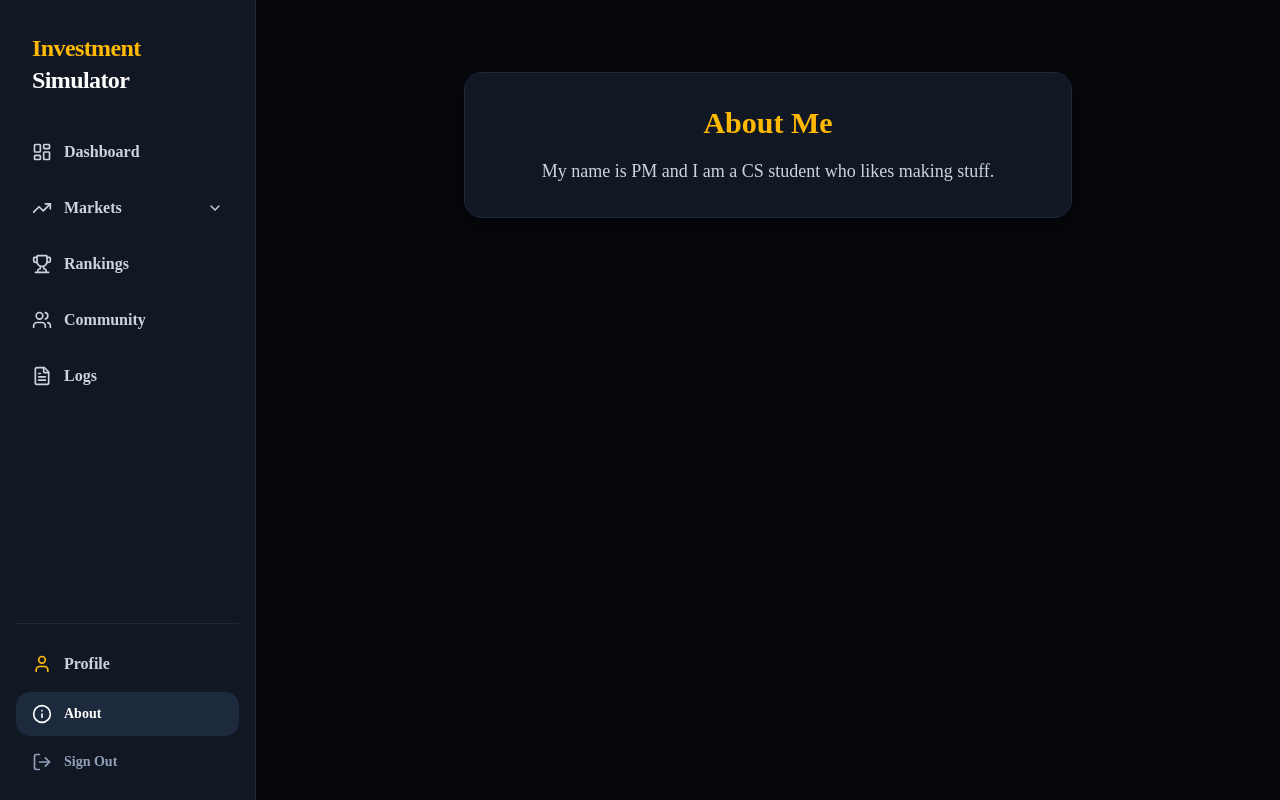
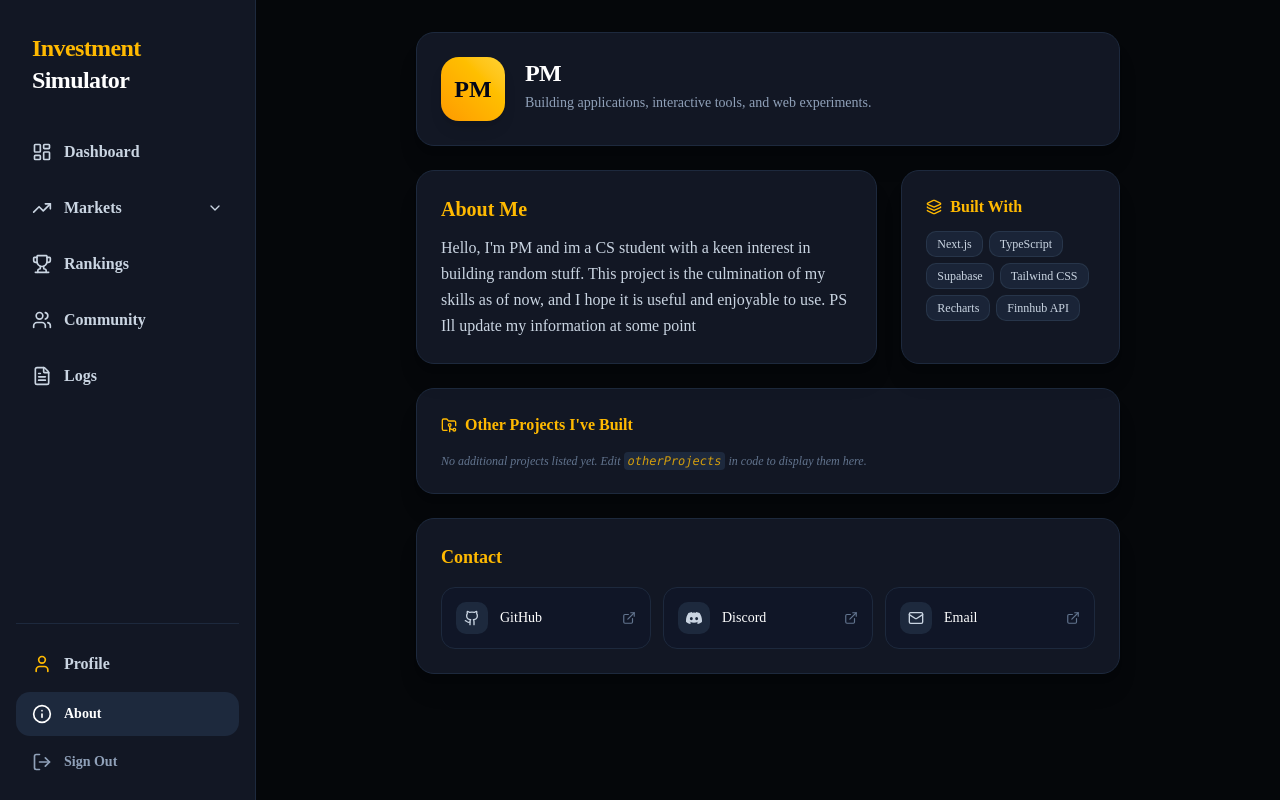
Before and after one commit to Priyansh-M/gg-investing, a Next.js app: page /about in a window 1280 px wide. Built offline with nearby package versions, Linux system fonts and the light colour scheme.

Commit message:
Final Proxy-2

```diff
--- a/app/(dashboard)/about/page.tsx
+++ b/app/(dashboard)/about/page.tsx
@@ -1,14 +1,210 @@
 import type { JSX } from 'react'
+import {
+  Mail,
+  ExternalLink,
+  Layers,
+  FolderGit2
+} from 'lucide-react'
+
+// Custom SVGs for GitHub and Discord (to prevent lucide-react brand icon missing errors)
+const GithubIcon = (props: React.SVGProps<SVGSVGElement>) => (
+  <svg
+    {...props}
+    viewBox="0 0 24 24"
+    fill="none"
+    stroke="currentColor"
+    strokeWidth="2"
+    strokeLinecap="round"
+    strokeLinejoin="round"
+  >
+    <path d="M15 22v-4a4.8 4.8 0 0 0-1-3.5c3 0 6-2 6-5.5.08-1.25-.27-2.48-1-3.5.28-1.15.28-2.35 0-3.5 0 0-1 0-3 1.5-2.64-.5-5.36-.5-8 0C6 2 5 2 5 2c-.3 1.15-.3 2.35 0 3.5A5.403 5.403 0 0 0 4 9c0 3.5 3 5.5 6 5.5-.39.49-.68 1.05-.85 1.65-.17.6-.22 1.23-.15 1.85v4" />
+    <path d="M9 18c-4.51 2-5-2-7-2" />
+  </svg>
+)
+
+const DiscordIcon = (props: React.SVGProps<SVGSVGElement>) => (
+  <svg
+    {...props}
+    viewBox="0 0 24 24"
+    fill="currentColor"
+  >
+    <path d="M20.317 4.37a19.791 19.791 0 0 0-4.885-1.515.074.074 0 0 0-.079.037c-.21.375-.444.864-.608 1.25a18.27 18.27 0 0 0-5.487 0 12.64 12.64 0 0 0-.617-1.25.077.077 0 0 0-.079-.037A19.736 19.736 0 0 0 3.677 4.37a.07.07 0 0 0-.032.027C.533 9.046-.32 13.58.099 18.057a.082.082 0 0 0 .031.057 19.9 19.9 0 0 0 5.993 3.03.078.078 0 0 0 .084-.028c.462-.63.874-1.295 1.226-1.994.021-.041.001-.09-.041-.106a13.107 13.107 0 0 1-1.872-.892.077.077 0 0 1-.008-.128c.126-.093.252-.19.372-.287a.075.075 0 0 1 .078-.01c3.927 1.793 8.18 1.793 12.061 0a.074.074 0 0 1 .079.01c.12.098.246.195.373.288a.077.077 0 0 1-.006.127 12.299 12.299 0 0 1-1.873.89.077.077 0 0 0-.041.107c.36.698.772 1.362 1.225 1.993a.076.076 0 0 0 .084.028 19.839 19.839 0 0 0 6.002-3.03.077.077 0 0 0 .032-.054c.5-5.177-.838-9.674-3.549-13.66a.061.061 0 0 0-.031-.028zM8.02 15.33c-1.183 0-2.157-1.085-2.157-2.419 0-1.333.956-2.419 2.157-2.419 1.21 0 2.176 1.096 2.157 2.42 0 1.333-.956 2.418-2.157 2.418zm7.975 0c-1.183 0-2.157-1.085-2.157-2.419 0-1.333.955-2.419 2.157-2.419 1.21 0 2.176 1.096 2.157 2.42 0 1.333-.946 2.418-2.157 2.418z" />
+  </svg>
+)
 
 export default function AboutPage(): JSX.Element {
+
+  // =========================================================================
+  // 🛠️ EDIT YOUR OTHER PROJECTS HERE
+  // =========================================================================
+  const otherProjects: Array<{
+    title: string
+    description: string
+    tags: string[]
+    url: string
+  }> = []
+
+  // =========================================================================
+  // 🛠️ EDIT YOUR CONTACT LINKS HERE
+  // =========================================================================
+  const contactLinks = [
+    {
+      name: 'GitHub',
+      url: 'https://github.com/your-username',
+      icon: GithubIcon,
+      description: 'Check out my repositories & projects',
+    },
+    {
+      name: 'Discord',
+      url: 'https://discord.com/users/your-discord-id',
+      icon: DiscordIcon,
+      description: 'Connect with me on Discord',
+    },
+    {
+      name: 'Email',
+      url: 'mailto:your.email@example.com',
+      icon: Mail,
+      description: 'Get in touch directly',
+    },
+  ]
+
+  const techStack = [
+    'Next.js',
+    'TypeScript',
+    'Supabase',
+    'Tailwind CSS',
+    'Recharts',
+    'Finnhub API',
+  ]
+
   return (
-    <div className="p-8 max-w-2xl mx-auto text-slate-100 mt-10">
-      <div className="border border-slate-800 rounded-2xl bg-[#121724] p-8 shadow-xl text-center space-y-4">
-        <h1 className="text-3xl font-bold text-amber-400">About Me</h1>
-        <p className="text-lg text-slate-300">
-          My name is PM and I am a CS student who likes making stuff.
-        </p>
+    <div className="min-h-screen py-8 px-4 sm:px-6 lg:px-8 max-w-3xl mx-auto space-y-6 text-slate-100">
+
+      {/* Header Profile */}
+      <div className="border border-slate-800 rounded-2xl bg-[#121724] p-6 shadow-xl flex flex-col sm:flex-row items-center sm:items-start gap-5">
+        <div className="w-16 h-16 rounded-2xl bg-gradient-to-tr from-amber-500 to-amber-300 flex items-center justify-center text-slate-950 font-bold text-2xl shadow-lg shrink-0">
+          PM
+        </div>
+
+        <div className="text-center sm:text-left space-y-1">
+          <h1 className="text-2xl font-bold text-white tracking-tight">
+            PM
+          </h1>
+          <p className="text-slate-400 text-xs sm:text-sm">
+            Building applications, interactive tools, and web experiments.
+          </p>
+        </div>
       </div>
+
+      {/* About Me & Tech Stack */}
+      <div className="grid grid-cols-1 md:grid-cols-3 gap-6">
+
+        {/* Original Description */}
+        <div className="md:col-span-2 border border-slate-800 rounded-2xl bg-[#121724] p-6 shadow-xl space-y-3">
+          <h2 className="text-xl font-bold text-amber-400">About Me</h2>
+          <p className="text-slate-300 text-sm sm:text-base leading-relaxed">
+            Hello, I'm PM and im a CS student with a keen interest in building random stuff. This project is the culmination of my skills as of now, and I hope it is useful and enjoyable to use. PS Ill update my information at some point
+          </p>
+        </div>
+
+        {/* Tech Stack */}
+        <div className="border border-slate-800 rounded-2xl bg-[#121724] p-6 shadow-xl space-y-3">
+          <div className="flex items-center gap-2 text-amber-400 font-semibold text-base">
+            <Layers className="w-4 h-4" />
+            <h2>Built With</h2>
+          </div>
+
+          <div className="flex flex-wrap gap-1.5">
+            {techStack.map((tech) => (
+              <span
+                key={tech}
+                className="bg-slate-800/80 border border-slate-700/60 text-slate-300 text-xs px-2.5 py-1 rounded-lg"
+              >
+                {tech}
+              </span>
+            ))}
+          </div>
+        </div>
+
+      </div>
+
+      {/* Other Projects Section */}
+      <div className="border border-slate-800 rounded-2xl bg-[#121724] p-6 shadow-xl space-y-4">
+        <div className="flex items-center gap-2 text-amber-400 font-semibold text-base">
+          <FolderGit2 className="w-4 h-4" />
+          <h2>Other Projects I've Built</h2>
+        </div>
+
+        {otherProjects.length > 0 ? (
+          <div className="grid grid-cols-1 sm:grid-cols-2 gap-3">
+            {otherProjects.map((project) => (
+              <a
+                key={project.title}
+                href={project.url}
+                target="_blank"
+                rel="noopener noreferrer"
+                className="group border border-slate-800 bg-slate-900/50 hover:bg-slate-800/60 hover:border-amber-500/30 p-4 rounded-xl transition-all flex flex-col justify-between gap-3"
+              >
+                <div>
+                  <div className="flex items-center justify-between mb-1">
+                    <h3 className="text-white font-medium text-sm group-hover:text-amber-400 transition-colors">
+                      {project.title}
+                    </h3>
+                    <ExternalLink className="w-3.5 h-3.5 text-slate-500 group-hover:text-amber-400 transition-colors" />
+                  </div>
+                  <p className="text-slate-400 text-xs line-clamp-2">
+                    {project.description}
+                  </p>
+                </div>
+                <div className="flex flex-wrap gap-1">
+                  {project.tags.map((tag) => (
+                    <span key={tag} className="text-[10px] text-amber-400/80 bg-amber-500/10 px-1.5 py-0.5 rounded font-mono">
+                      {tag}
+                    </span>
+                  ))}
+                </div>
+              </a>
+            ))}
+          </div>
+        ) : (
+          <p className="text-slate-500 text-xs italic">
+            No additional projects listed yet. Edit <code className="text-amber-400/80 bg-slate-800 px-1 py-0.5 rounded">otherProjects</code> in code to display them here.
+          </p>
+        )}
+      </div>
+
+      {/* Contact Section */}
+      <div className="border border-slate-800 rounded-2xl bg-[#121724] p-6 shadow-xl space-y-4">
+        <h2 className="text-lg font-bold text-amber-400">Contact</h2>
+
+        <div className="grid grid-cols-1 sm:grid-cols-3 gap-3">
+          {contactLinks.map((link) => {
+            const Icon = link.icon
+            return (
+              <a
+                key={link.name}
+                href={link.url}
+                target="_blank"
+                rel="noopener noreferrer"
+                className="group border border-slate-800 bg-slate-900/50 hover:bg-slate-800/60 hover:border-amber-500/30 p-3.5 rounded-xl transition-all flex items-center justify-between"
+              >
+                <div className="flex items-center gap-3">
+                  <div className="w-8 h-8 rounded-lg bg-slate-800 group-hover:bg-amber-500/10 text-slate-300 group-hover:text-amber-400 flex items-center justify-center transition-colors shrink-0">
+                    <Icon className="w-4 h-4" />
+                  </div>
+                  <div className="truncate">
+                    <h3 className="text-white font-medium text-xs sm:text-sm group-hover:text-amber-400 transition-colors truncate">
+                      {link.name}
+                    </h3>
+                  </div>
+                </div>
+                <ExternalLink className="w-3.5 h-3.5 text-slate-500 group-hover:text-amber-400 transition-colors shrink-0" />
+              </a>
+            )
+          })}
+        </div>
+      </div>
+
     </div>
   )
 }
```
